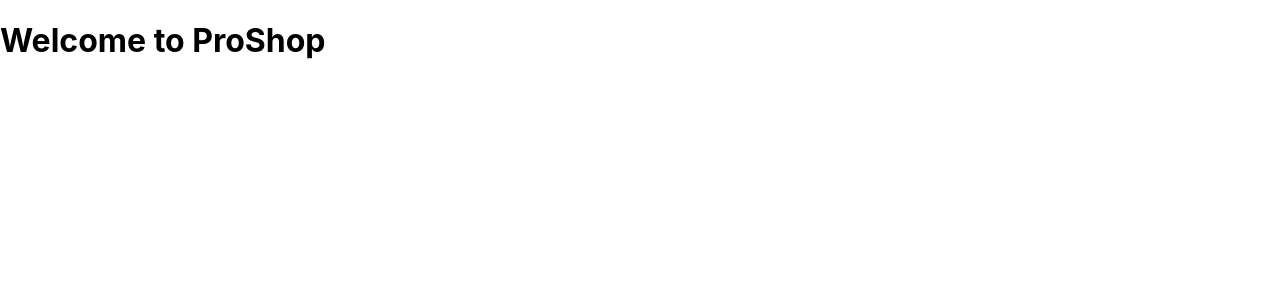
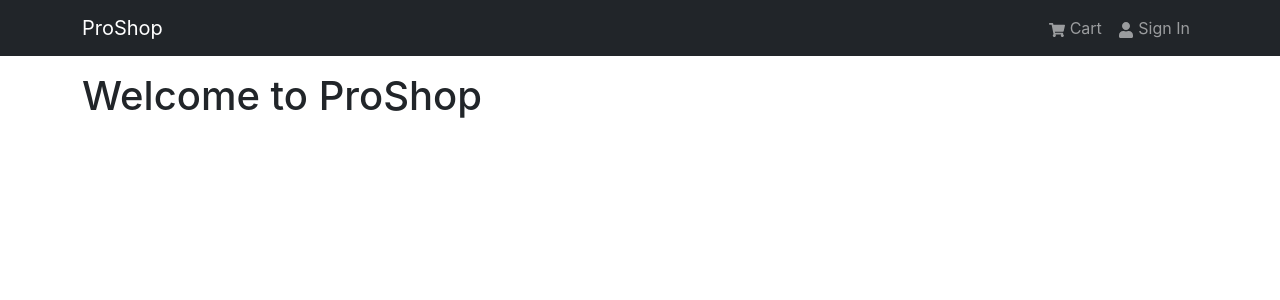
Before and after one commit to Saurav-Mistri/E-commerce_MERN_STACK, a React (Create React App) app in the folder client/: page / in a window 1280 px wide. Shown: the top 300 px of the page. Built offline with nearby package versions, Linux system fonts and the light colour scheme.

Commit message:
header code is done

```diff
--- a/client/package.json
+++ b/client/package.json
@@ -7,8 +7,11 @@
     "@testing-library/jest-dom": "^6.6.3",
     "@testing-library/react": "^16.3.0",
     "@testing-library/user-event": "^13.5.0",
+    "bootstrap": "^5.3.5",
     "react": "^19.1.0",
+    "react-bootstrap": "^2.10.9",
     "react-dom": "^19.1.0",
+    "react-icons": "^5.5.0",
     "react-scripts": "5.0.1",
     "web-vitals": "^2.1.4"
   },
--- a/client/src/App.js
+++ b/client/src/App.js
@@ -1,8 +1,17 @@
-import React from 'react'
+import React from 'react';
+import { Container } from 'react-bootstrap';
+import Header from './components/Header';
 
 const App = () => {
   return (
-    <h1>Welcome to ProShop</h1>
+    <>
+      <Header />
+      <main className='py-3'>
+        <Container>
+          <h1>Welcome to ProShop</h1>
+        </Container>
+      </main>
+    </>
   )
 }
 
--- /dev/null
+++ b/client/src/components/Header.jsx
@@ -0,0 +1,24 @@
+import React from 'react'
+import { Navbar, Nav, Container } from 'react-bootstrap';
+import {FaShoppingCart, FaUser } from 'react-icons/fa';
+
+const Header = () => {
+    return (
+        <header>
+            <Navbar bg='dark' variant='dark' expand='md' collapseOnSelect>
+                <Container>
+                    <Navbar.Brand href='/'>ProShop</Navbar.Brand>
+                    <Navbar.Toggle aria-controls='basic-navbar-nav'/>
+                    <Navbar.Collapse id='basic-navbar-nav'>
+                        <Nav className='ms-auto'>
+                            <Nav.Link href='/card'><FaShoppingCart /> Cart</Nav.Link>
+                            <Nav.Link href='/login'><FaUser /> Sign In</Nav.Link>
+                        </Nav>
+                    </Navbar.Collapse>
+                </Container>
+            </Navbar>
+        </header>
+    )
+}
+
+export default Header
--- a/client/src/index.js
+++ b/client/src/index.js
@@ -1,5 +1,6 @@
 import React from 'react';
 import ReactDOM from 'react-dom/client';
+import 'bootstrap/dist/css/bootstrap.min.css';
 import './index.css';
 import App from './App';
 import reportWebVitals from './reportWebVitals';
@@ -11,7 +12,4 @@
   </React.StrictMode>
 );
 
-// If you want to start measuring performance in your app, pass a function
-// to log results (for example: reportWebVitals(console.log))
-// or send to an analytics endpoint. Learn more: https://bit.ly/CRA-vitals
 reportWebVitals();
```
